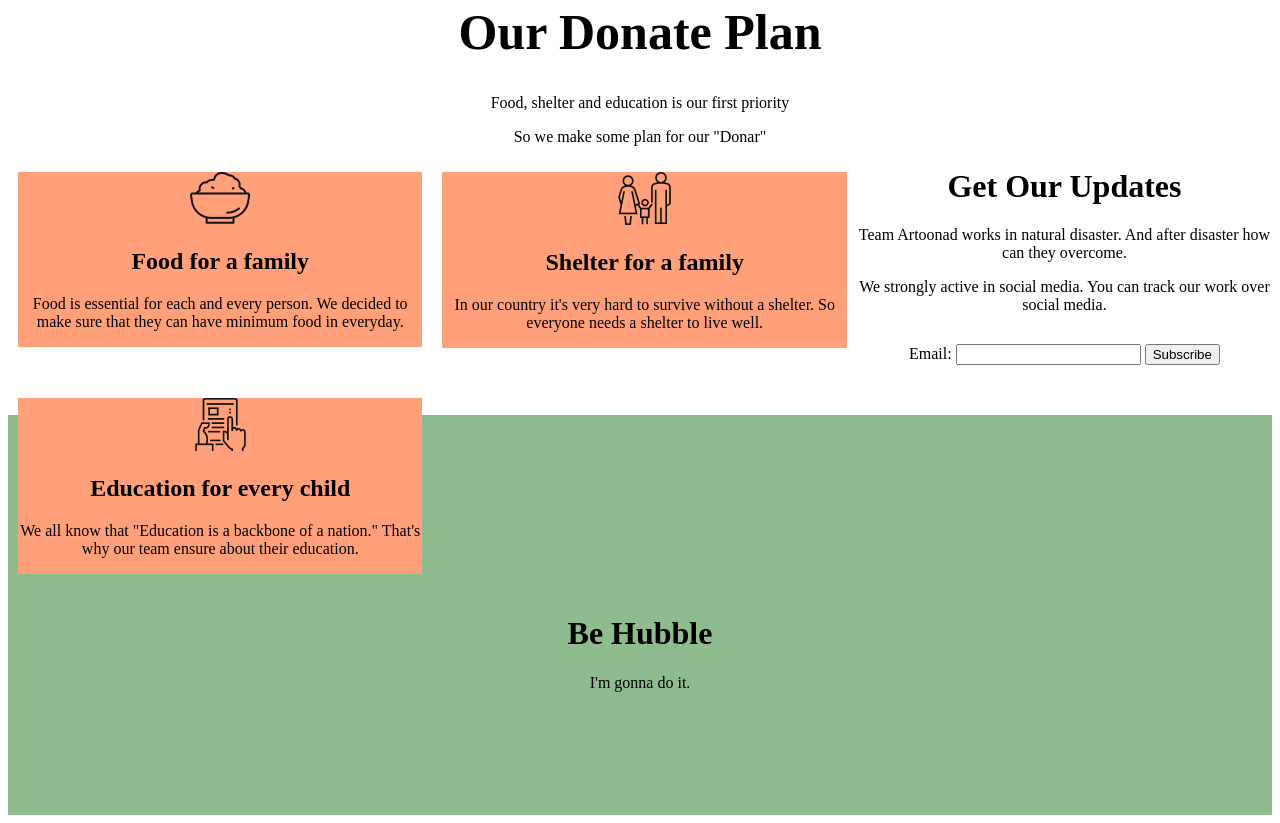
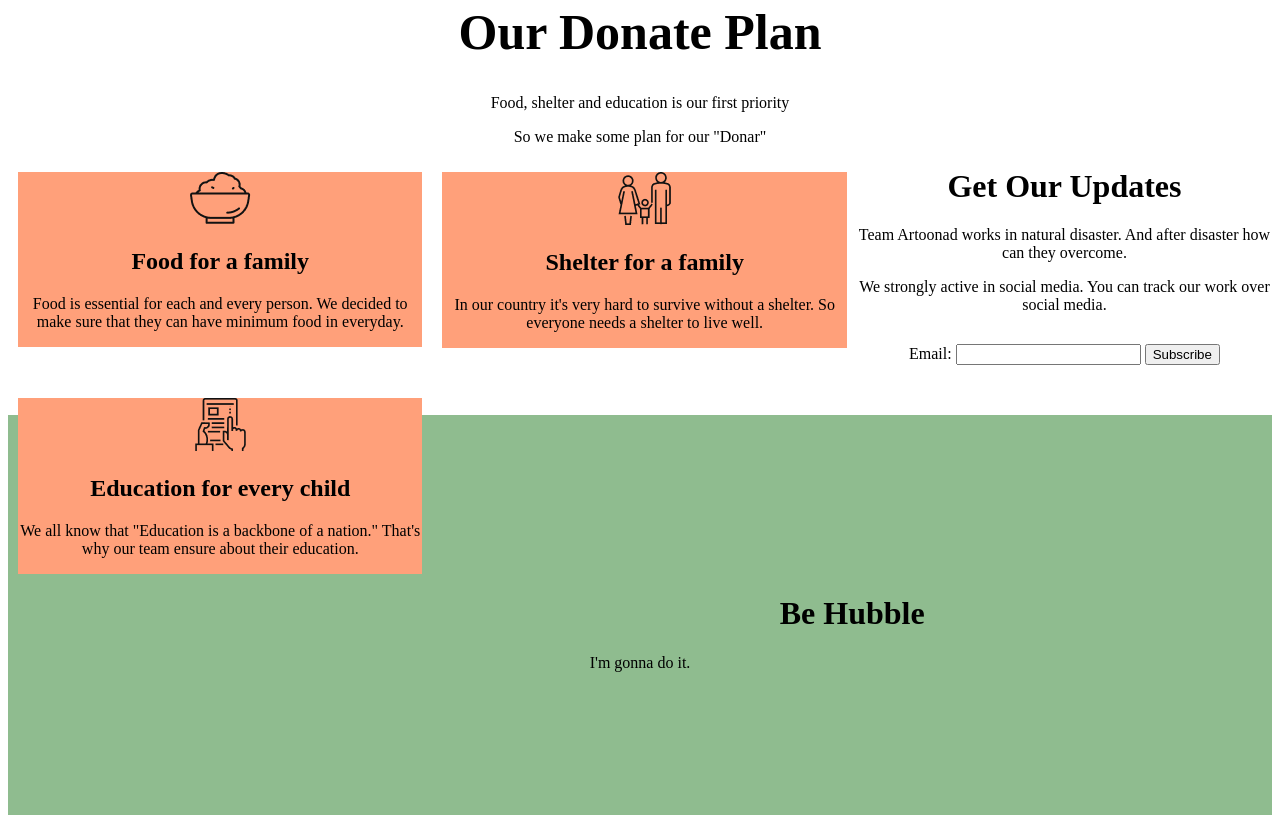
Before and after one commit to Hasan-new/donate-artoonad-today, a plain HTML site: page index.html in a window 1280 px wide. Shown: the part 1187-2010 px from the top of the page. Drawn offline with Linux system fonts and the light colour scheme; a web font is replaced by a local one.

Commit message:
done my all commit

```diff
--- a/style.css
+++ b/style.css
@@ -79,5 +79,5 @@ footer {
 }
 
 footer h1 {
-    padding-top: 200px;
+    padding-top: 180px;
 }
```
Also changed, not shown: index.html (+1 -1 lines).
